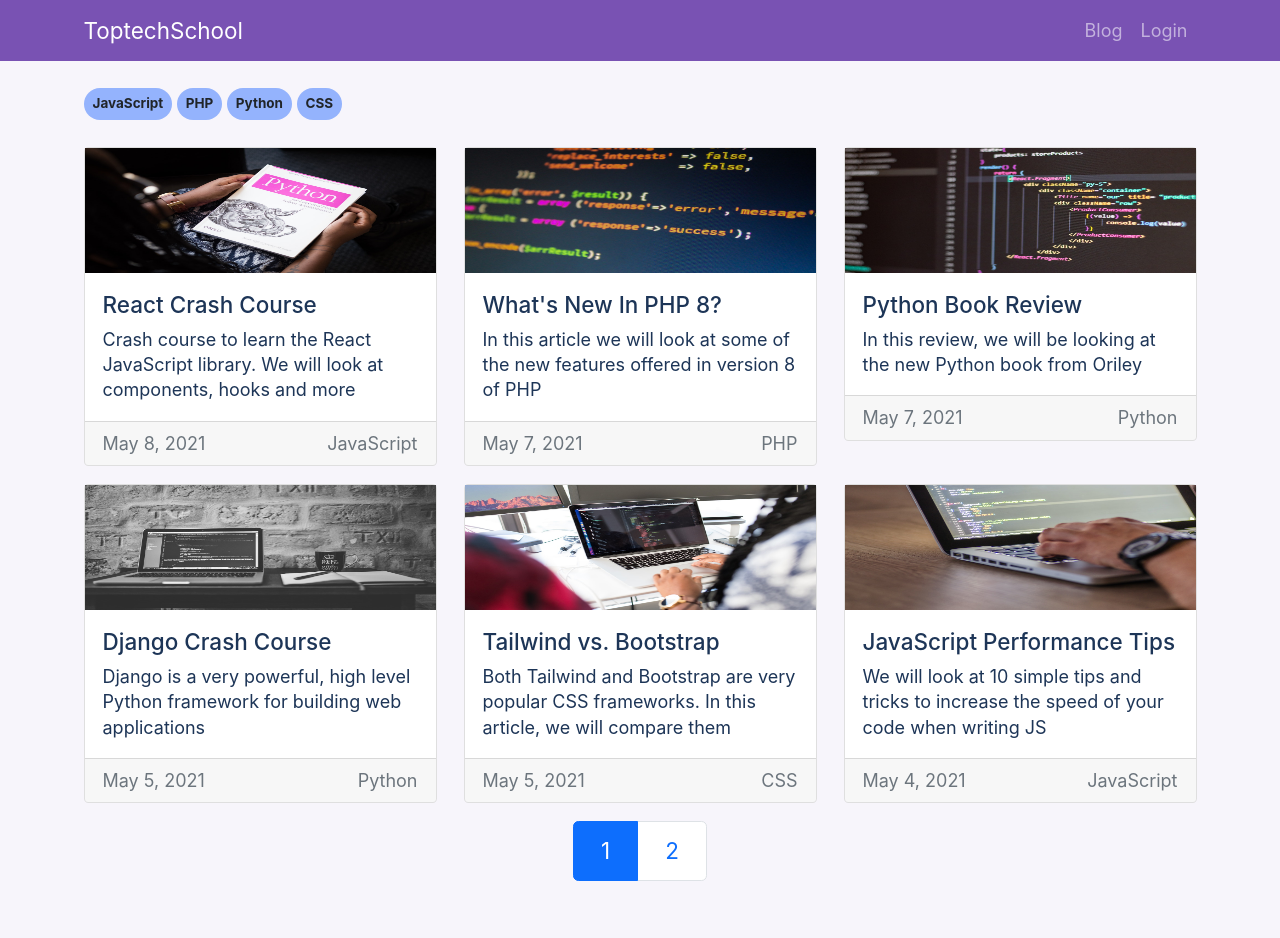
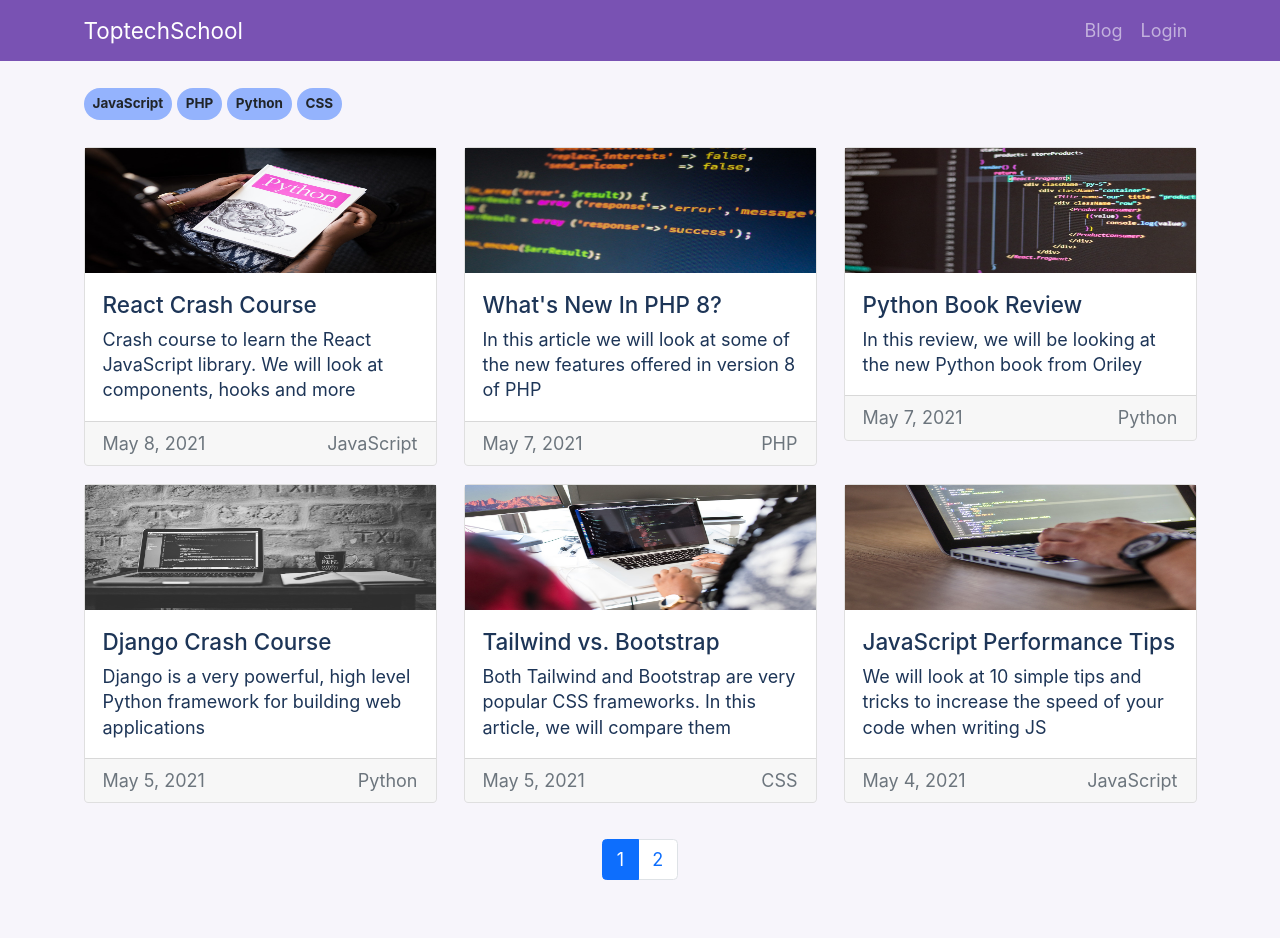
Before and after one commit to toptechschool/next_frontend, a Next.js app: page /blog/page/1 in a window 1280 px wide. Shown: the top 938 px of the page. Built offline with nearby package versions, Linux system fonts and the light colour scheme.

Commit message:
Added github edit page and back to blog

```diff
--- a/src/components/Blog/Posts.js
+++ b/src/components/Blog/Posts.js
@@ -15,9 +15,7 @@ export default function Posts({ posts }) {
                 <Card.Title>{post.title}</Card.Title>
                 <Card.Text>{post.excerpt}</Card.Text>
               </Card.Body>
-              <Card.Footer
-                style={{ display: "flex", justifyContent: "space-between" }}
-              >
+              <Card.Footer className="d-flex justify-content-between">
                 <p className="text-muted m-0">{post.date}</p>
                 <p className="text-muted m-0">{post.category}</p>
               </Card.Footer>
--- a/src/components/Blog/Sidebar.js
+++ b/src/components/Blog/Sidebar.js
@@ -28,7 +28,7 @@ export default function Sidebar({ author, categories }) {
       <div>
         <Title title="categories" />
         {categories.map((category, idx) => (
-          <Link href={`/blog/category/${category}`}>
+          <Link href={`/blog/category/${category}`} key={idx}>
             <Badge name={category} />
           </Link>
         ))}
--- a/src/pages/blog/page/[page_index].js
+++ b/src/pages/blog/page/[page_index].js
@@ -10,7 +10,7 @@ function BlogPage({ posts, numPages, currentPage, categories }) {
   let items = [];
   for (let number = 1; number <= numPages; number++) {
     items.push(
-      <Pagination.Item active={number === currentPage}>
+      <Pagination.Item active={number === currentPage} key={number}>
         <Link href={`/blog/page/${number}`} key={number}>
           <span>{number}</span>
         </Link>
@@ -22,9 +22,9 @@ function BlogPage({ posts, numPages, currentPage, categories }) {
     <React.Fragment>
       <Categories categories={categories} />
       <Posts posts={posts} />
-      <div className="d-flex">
+      <div className="d-flex mt-3">
         <div className="mx-auto">
-          <Pagination size="lg">{items}</Pagination>
+          <Pagination>{items}</Pagination>
         </div>
       </div>
     </React.Fragment>
```
Also changed, not shown: src/components/Blog/PostDetail.js (+7 -3 lines).
